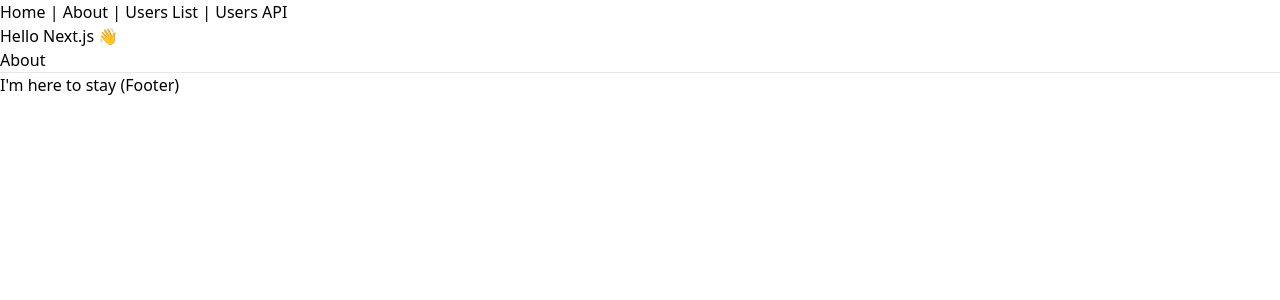
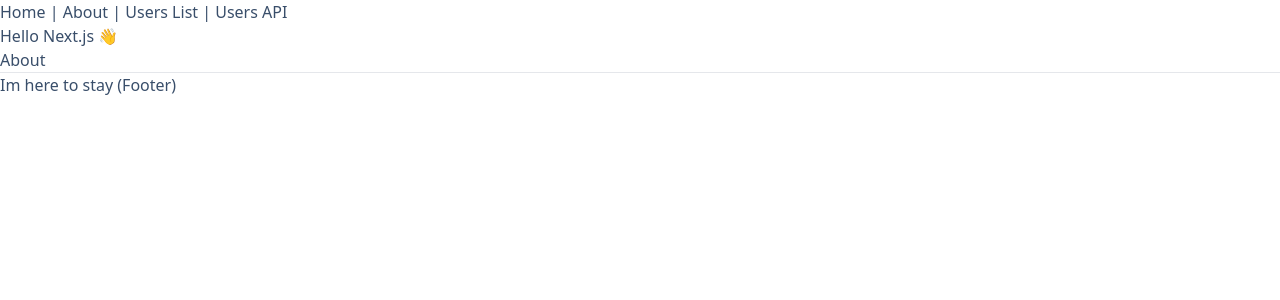
Before and after one commit to wozitto/my_portfolio, a Next.js app: page / in a window 1280 px wide. Shown: the top 300 px of the page. Built offline with nearby package versions, Linux system fonts and the light colour scheme.

Commit message:
daisy-ui setup

```diff
--- a/components/Layout.tsx
+++ b/components/Layout.tsx
@@ -33,7 +33,7 @@ const Layout = ({ children, title = 'This is the default title' }: Props) => (
     {children}
     <footer>
       <hr />
-      <span>I'm here to stay (Footer)</span>
+      <span>Im here to stay (Footer)</span>
     </footer>
   </div>
 );
--- a/package.json
+++ b/package.json
@@ -10,6 +10,7 @@
     "format": "prettier --write './**/*.{js,jsx,ts,tsx,css,md,json}' --config ./.prettierrc"
   },
   "dependencies": {
+    "daisyui": "^2.14.2",
     "next": "latest",
     "react": "^17.0.2",
     "react-dom": "^17.0.2"
--- a/tailwind.config.js
+++ b/tailwind.config.js
@@ -6,5 +6,8 @@ module.exports = {
   theme: {
     extend: {},
   },
-  plugins: [],
+  plugins: [require('daisyui')],
+  daisyui: {
+    themes: ["winter"],
+  },
 };
```
Also changed, not shown: 1 other file (tests, documents, lock files or other folders).
